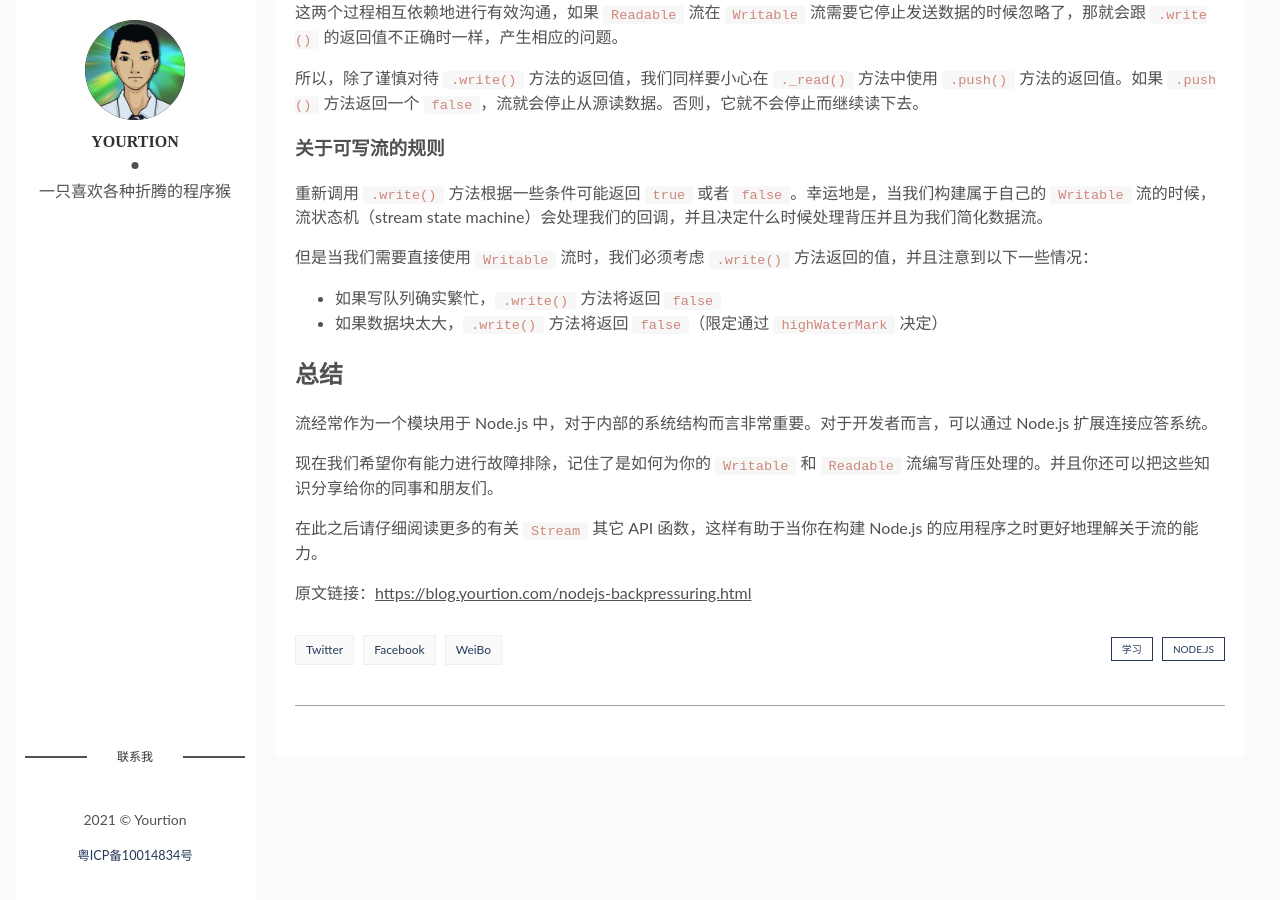
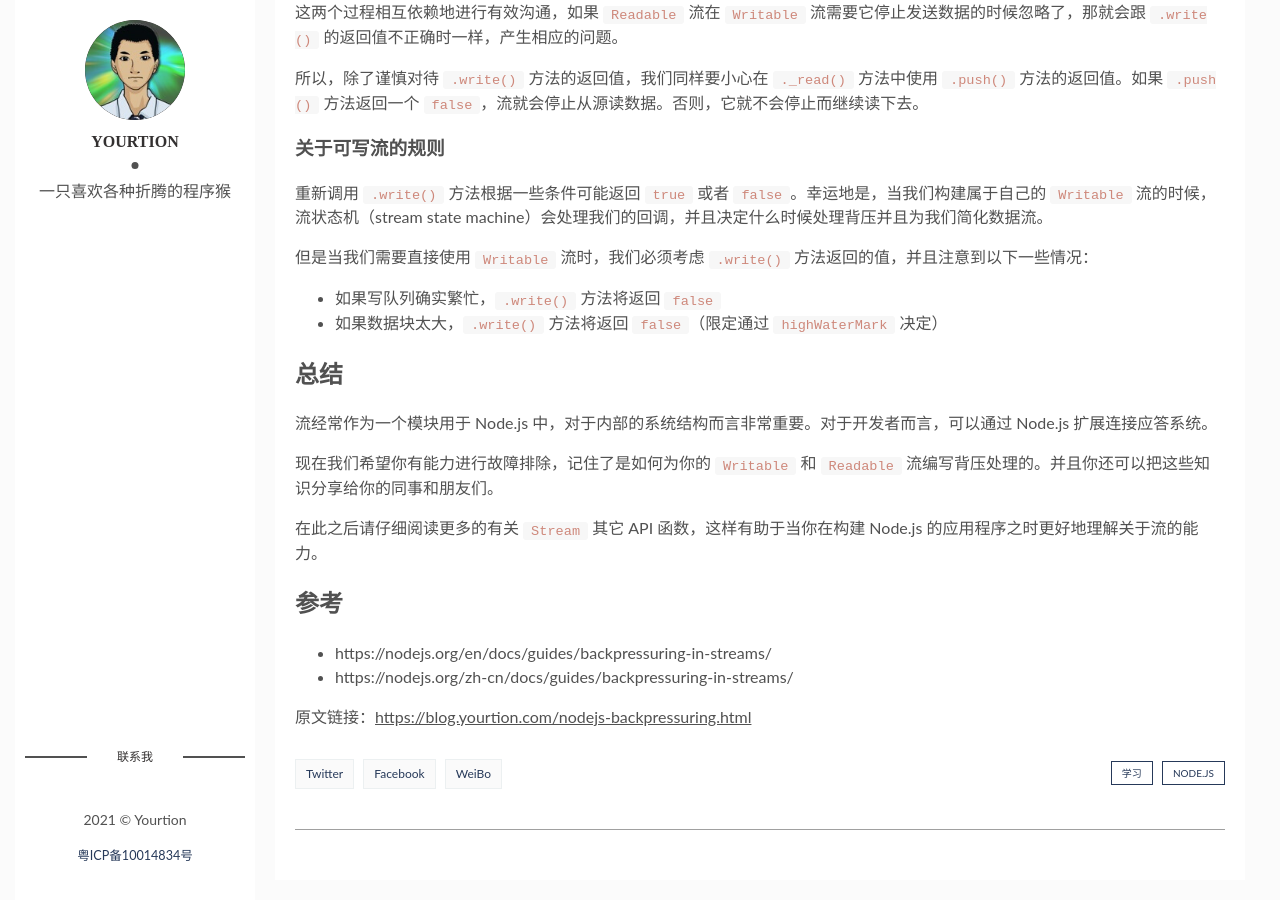
Before and after one commit to yourtion/yourtion.github.io, a Jekyll site: the page built from _posts/2021/03/2021-03-02-nodejs-backpressuring.md, in a window 1280 px wide and 900 px high, scrolled down 4021 px. Built offline with Jekyll 4.4.1, drawn with Linux system fonts in a browser that asks for light colours; a style sheet for code colours, icons or effects is not loaded; some of the changed text lies outside the part shown.

Commit message:
update `nodejs-backpressuring`

```diff
--- a/_posts/2021/03/2021-03-02-nodejs-backpressuring.md
+++ b/_posts/2021/03/2021-03-02-nodejs-backpressuring.md
@@ -198,3 +198,8 @@ Readable.pipe(Transformable).pipe(Writable);
 现在我们希望你有能力进行故障排除，记住了是如何为你的 `Writable` 和 `Readable` 流编写背压处理的。并且你还可以把这些知识分享给你的同事和朋友们。
 
 在此之后请仔细阅读更多的有关 `Stream` 其它 API 函数，这样有助于当你在构建 Node.js 的应用程序之时更好地理解关于流的能力。
+
+## 参考
+
+- https://nodejs.org/en/docs/guides/backpressuring-in-streams/
+- https://nodejs.org/zh-cn/docs/guides/backpressuring-in-streams/
```
